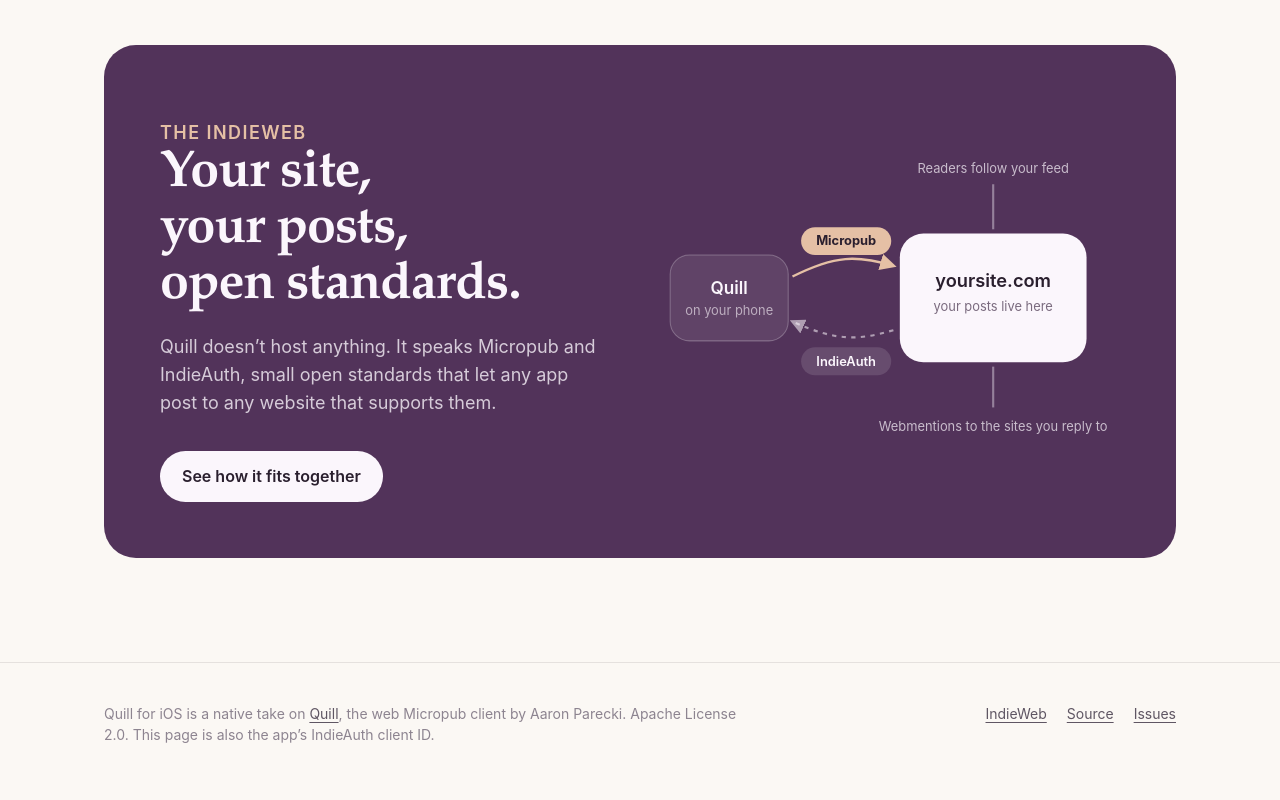
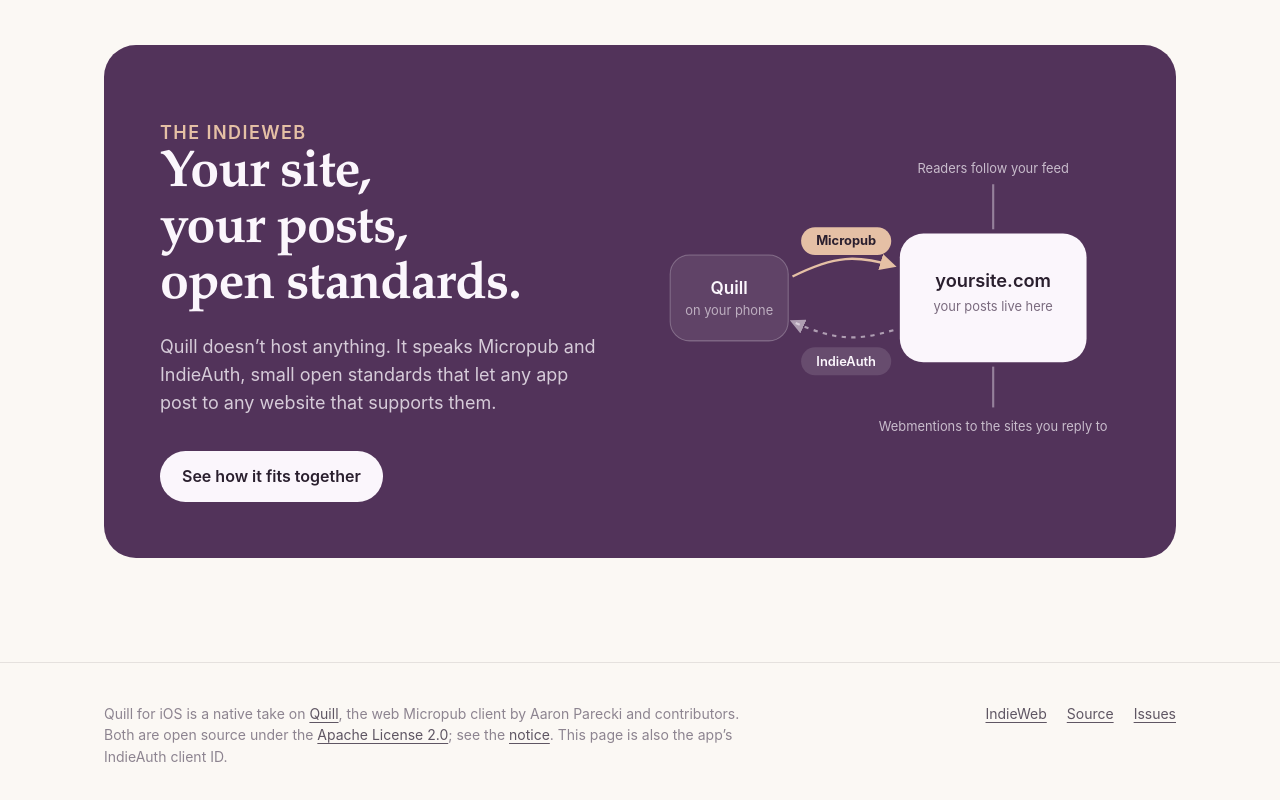
Before and after one commit to caseyg/quill-native, a plain HTML site: page docs/index.html in a window 1280 px wide. Shown: the part 6133-6933 px from the top of the page. Drawn offline with Linux system fonts and the light colour scheme.

Commit message:
State the project license and clarify the Quill credit
Quill Native already shipped Apache 2.0 and a NOTICE crediting Quill. A
check against aaronpk/Quill at 3cabff0 found no copied source lines or
images, so no files need modified-file notices. This makes the project's
own license and copyright explicit in NOTICE, says plainly that no Quill
code or assets are included, notes that the license grants no rights to
the Quill name, and aligns the credits in the READMEs and site footers.

Co-Authored-By: Claude Opus 5.5 <noreply@anthropic.com>
Claude-Session: https://claude.ai/code/session_01HAaPBeTthFvTA72vVsqXFQ

```diff
--- a/docs/index.html
+++ b/docs/index.html
@@ -198,7 +198,7 @@
 
 <footer>
   <div class="wrap">
-    <p>Quill for iOS is a native take on <a href="https://quill.p3k.io/">Quill</a>, the web Micropub client by Aaron Parecki. Apache License 2.0. This page is also the app’s IndieAuth client ID.</p>
+    <p>Quill for iOS is a native take on <a href="https://quill.p3k.io/">Quill</a>, the web Micropub client by Aaron Parecki and contributors. Both are open source under the <a href="https://github.com/caseyg/quill-native/blob/main/LICENSE">Apache License 2.0</a>; see the <a href="https://github.com/caseyg/quill-native/blob/main/NOTICE">notice</a>. This page is also the app’s IndieAuth client ID.</p>
     <nav><a href="indieweb/">IndieWeb</a><a href="https://github.com/caseyg/quill-native">Source</a><a href="https://github.com/caseyg/quill-native/issues">Issues</a></nav>
   </div>
 </footer>
```
Also changed, not shown: docs/indieweb/index.html (+1 -1 lines), 4 other files.
